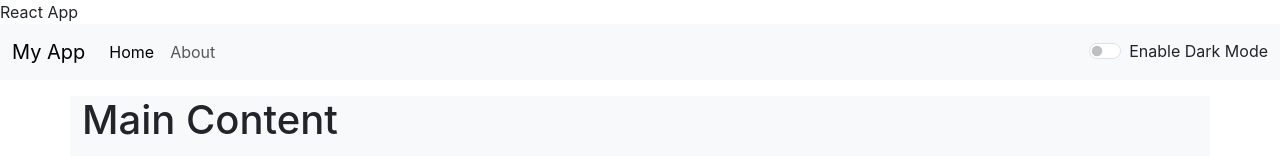
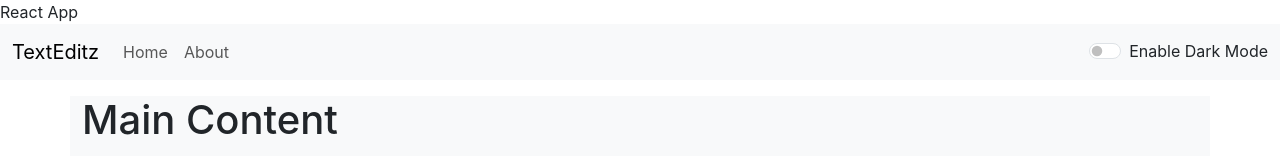
Before and after one commit to Msaad747/TextEditz, a React (Create React App) app: page / in a window 1280 px wide. Shown: the top 156 px of the page. Built offline with nearby package versions, Linux system fonts and the light colour scheme.

Commit message:
Added new Tab

```diff
--- a/src/App.js
+++ b/src/App.js
@@ -2,22 +2,21 @@ import "./App.css";
 import Header from "./MyComponents/Header.js";
 // import Footer from "./MyComponents/Footer.js";
 import Main from "./MyComponents/Main.js";
-
-// import About from "./MyComponents/About.js";
+import About from "./MyComponents/About.js";
 import React, { useState } from "react";
 function App() {
-    const [mode, setMode] = useState("light");
-    const [mystyle, setMyStyle] = useState({
-      color: mode === "light" ? "dark" : "light" ,
-      backgroundColor: mode === "light" ? "light" : "dark",});
-  if(mode==="dark"){
+
+  const [tabs, setTabs] = useState(false);
+  const [mode, setMode] = useState("light");
+  const [mystyle, setMyStyle] = useState({
+    color: mode === "light" ? "dark" : "light",
+    backgroundColor: mode === "light" ? "light" : "dark",
+  });
+  if (mode === "dark") {
     document.body.style.backgroundColor = "#212529";
-
-  }
-  else{
+  } else {
     document.body.style.backgroundColor = "white";
   }
-
 
   const tooglemode = () => {
     if (mode === "light") {
@@ -36,17 +35,27 @@ function App() {
       document.body.style.backgroundColor = "white";
     }
   };
+  const switchHome = () => {
+    return setTabs(false);
+  };
+  const switchAbout = () => {
+    return setTabs(true);
+  };
 
   return (
     <>
       <Header
-        title="My App"
+        title="TextEditz"
         mode={mode}
         style={mystyle}
         toogleMode={tooglemode}
+        switchTab={switchAbout}
+        switchhome={switchHome}
       />
-            <Main style={mystyle} />
-   </>
+      {!tabs && <Main style={mystyle} />}
+      {tabs && <About style={mystyle} />}
+
+    </>
   );
 }
 
--- a/src/MyComponents/About.js
+++ b/src/MyComponents/About.js
@@ -1,12 +1,12 @@
 import React from "react";
 
-export default function About() {
+export default function About(props) {
   return (
    <>
-   <div className="accordion" id="accordionExample">
-  <div className="accordion-item">
+   <div className={`container my-4 accordion `} id="accordionExample">
+  <div className={`accordion-item ${props.style}`}>
     <h2 className="accordion-header">
-      <button className="accordion-button" type="button" data-bs-toggle="collapse" data-bs-target="#collapseOne" aria-expanded="true" aria-controls="collapseOne">
+      <button className="accordion-button " type="button" data-bs-toggle="collapse" data-bs-target="#collapseOne" aria-expanded="true" aria-controls="collapseOne">
         Accordion Item #1
       </button>
     </h2>
--- a/src/MyComponents/Header.js
+++ b/src/MyComponents/Header.js
@@ -1,6 +1,5 @@
 // import React, { useState } from "react";
 export default function Header(props) {
-
   return (
     <nav
       className={`navbar navbar-expand-lg bg-body-tertiary`}
@@ -8,7 +7,7 @@ export default function Header(props) {
       data-bs-theme={`${props.style.backgroundColor}`}
     >
       <div className="container-fluid">
-          <a className="navbar-brand" href="/">
+        <a className="navbar-brand" onClick={props.switchhome} href>
           {props.title}
         </a>
         <button
@@ -25,32 +24,41 @@ export default function Header(props) {
         <div className="collapse navbar-collapse" id="navbarSupportedContent">
           <ul className="navbar-nav me-auto mb-2 mb-lg-0">
             <li className="nav-item">
-                <a className="nav-link active"  href="/About.js">
+              <button
+                onClick={props.switchhome}
+                className="nav-link "
+
+              >
                 Home
-                </a>
+              </button>
             </li>
             <li className="nav-item">
-                <a className="nav-link" href="/">
+              <button onClick={props.switchTab} className="nav-link" >
                 About
-                </a>
+              </button>
             </li>
           </ul>
-            <div className="form-check form-switch">
+          <div className="form-check form-switch" >
             <input
               className="form-check-input"
               type="checkbox"
               role="switch"
               id="switchCheckChecked"
-                onClick={props.toogleMode}
+              onChange={props.toogleMode}
               checked={props.mode === "dark" ? true : false}
 
             />
-              <label className={`form-check-label text-${props.style.color}`} htmlFor="switchCheckChecked">
-                {props.mode === "light" ? "Enable Dark Mode" : "Disable Dark Mode"}
+            <label
+              className={`form-check-label text-${props.style.color}`}
+              htmlFor="switchCheckChecked"
+            >
+              {props.mode === "light"
+                ? "Enable Dark Mode"
+                : "Disable Dark Mode"}
             </label>
           </div>
         </div>
       </div>
     </nav>
   );
-  };
+}
```
Lines whose indentation alone changed are shown as unchanged.
